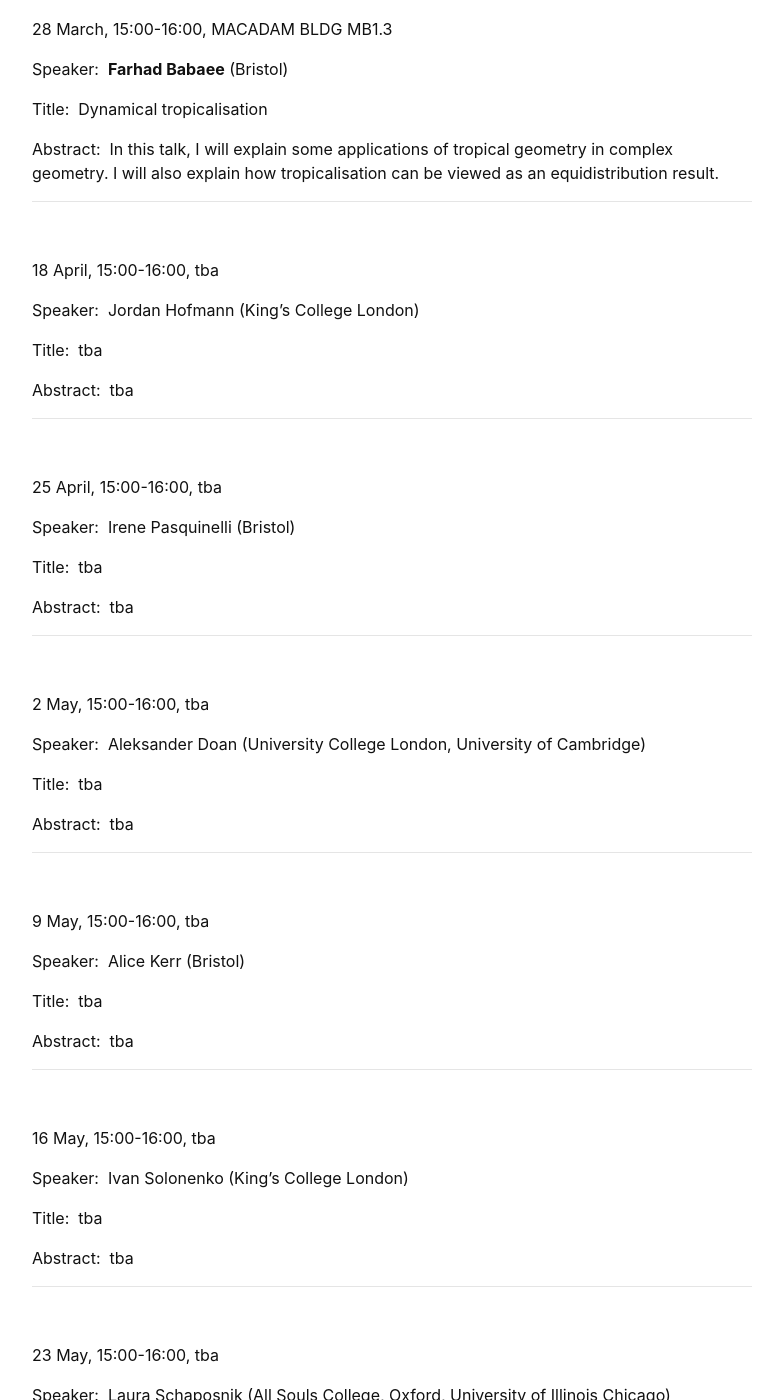
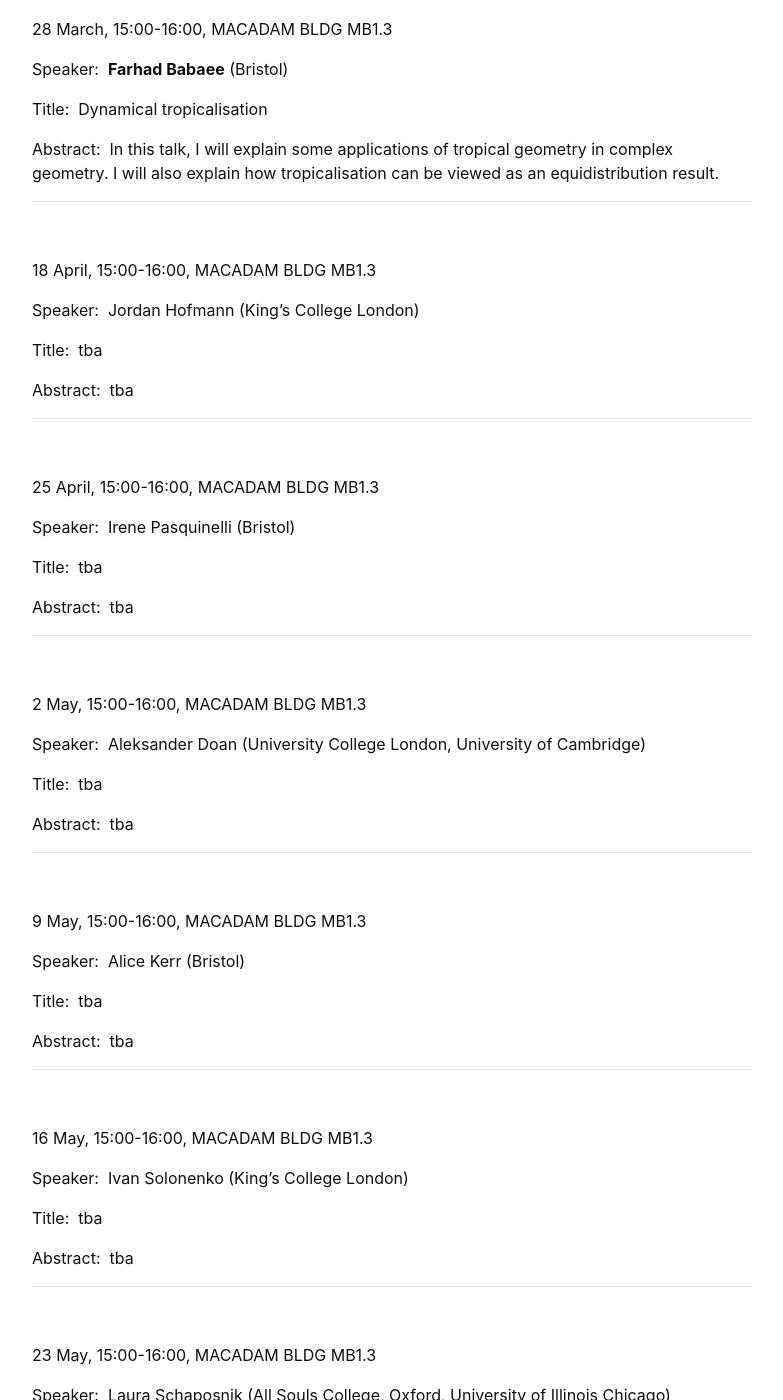
Before and after one commit to kcl-geometry-seminar/kcl-geometry-seminar.github.io, a Jekyll site: the page built from pages/index.md, in a window 1280 px wide and 1400 px high, scrolled down 3458 px. Shown: the whole window, without its empty margins (248-1031 px from the left). Built offline with Jekyll 4.4.1, drawn with Linux system fonts in a browser that asks for light colours; formulas are drawn with MathJax 3; a script that is not in the unit is left out; some of the changed text lies outside the part shown.

Commit message:
Add seminar rooms

```diff
--- a/pages/index.md
+++ b/pages/index.md
@@ -136,7 +136,7 @@ Abstract:&nbsp; In this talk, I will explain some applications of tropical geome
 <br />
 
 
-18 April, 15:00-16:00, tba
+18 April, 15:00-16:00, MACADAM BLDG MB1.3
 
 Speaker:&nbsp; Jordan Hofmann (King's College London)
 
@@ -149,7 +149,7 @@ Abstract:&nbsp; tba
 <br />
 
 
-25 April, 15:00-16:00, tba
+25 April, 15:00-16:00, MACADAM BLDG MB1.3
 
 Speaker:&nbsp; Irene Pasquinelli (Bristol)
 
@@ -162,7 +162,7 @@ Abstract:&nbsp; tba
 <br />
 
 
-2 May, 15:00-16:00, tba
+2 May, 15:00-16:00, MACADAM BLDG MB1.3
 
 Speaker:&nbsp; Aleksander Doan (University College London, University of Cambridge)
 
@@ -175,7 +175,7 @@ Abstract:&nbsp; tba
 <br />
 
 
-9 May, 15:00-16:00, tba
+9 May, 15:00-16:00, MACADAM BLDG MB1.3
 
 Speaker:&nbsp; Alice Kerr (Bristol)
 
@@ -188,7 +188,7 @@ Abstract:&nbsp; tba
 <br />
 
 
-16 May, 15:00-16:00, tba
+16 May, 15:00-16:00, MACADAM BLDG MB1.3
 
 Speaker:&nbsp; Ivan Solonenko (King's College London)
 
@@ -201,7 +201,7 @@ Abstract:&nbsp; tba
 <br />
 
 
-23 May, 15:00-16:00, tba
+23 May, 15:00-16:00, MACADAM BLDG MB1.3
 
 Speaker:&nbsp; Laura Schaposnik (All Souls College, Oxford, University of Illinois Chicago)
 
@@ -214,7 +214,7 @@ Abstract:&nbsp; tba
 <br />
 
 
-30 May, 15:00-16:00, tba
+30 May, 15:00-16:00, MACADAM BLDG MB1.3
 
 Speaker:&nbsp; Mark Gross (University of Cambridge)
 
@@ -234,7 +234,7 @@ Abstract:&nbsp; tba
 <br />
 
 
-13 June, 15:00-16:00, tba
+13 June, 15:00-16:00, STRAND BLDG S3.32
 
 Speaker:&nbsp; Alexander Esterov (London Institute for Mathematical Sciences)
 
```
